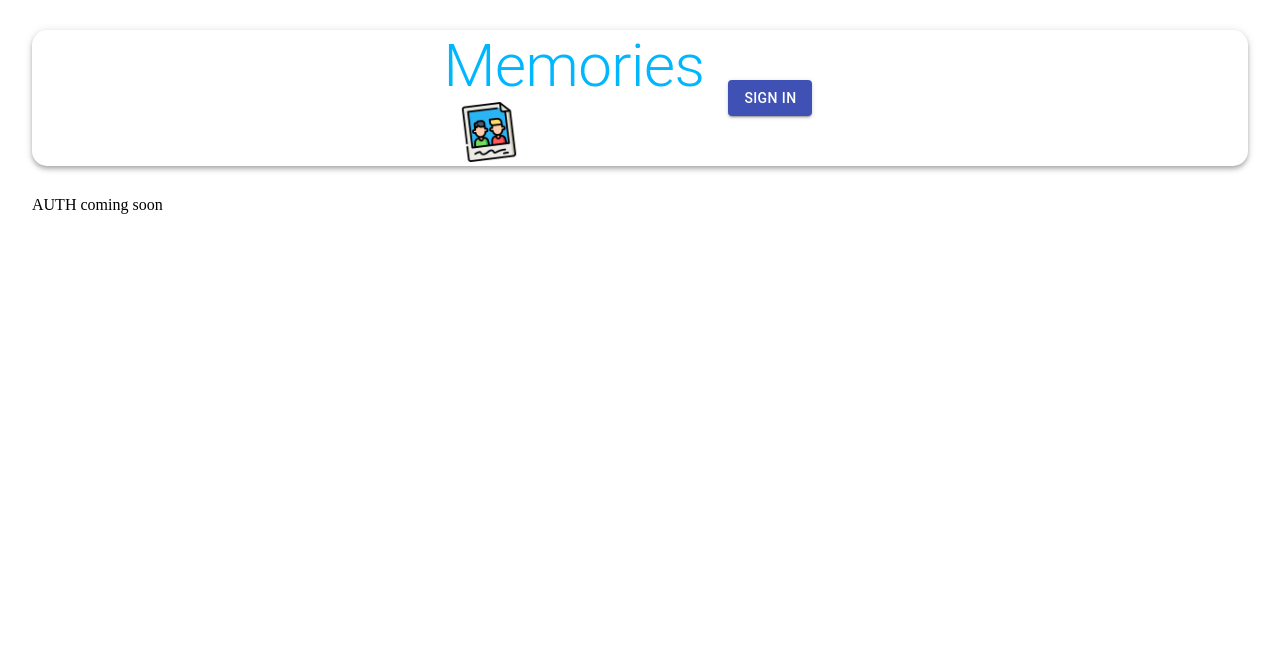
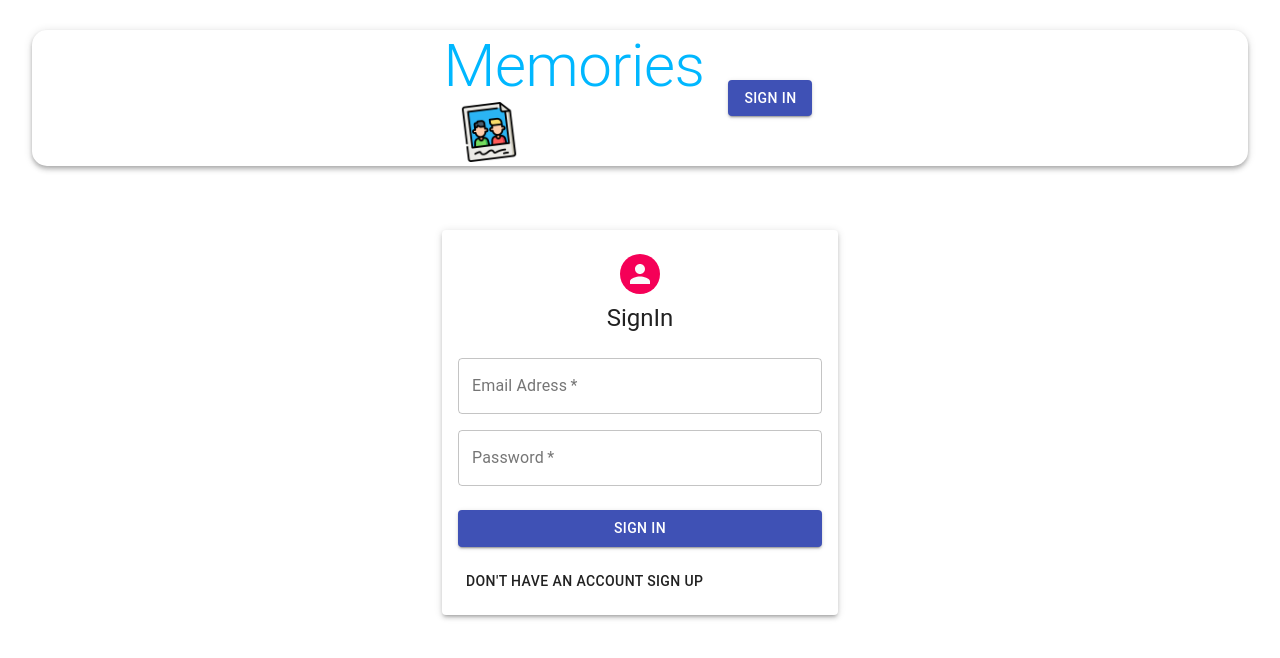
Before and after one commit to ivanveselinov/MemoriesAuth, a React (Create React App) app in the folder client/: page /auth in a window 1280 px wide. Shown: the top 658 px of the page. Built offline with nearby package versions, Linux system fonts and the light colour scheme.

Commit message:
auth form done ( frontend)

```diff
--- a/client/package.json
+++ b/client/package.json
@@ -10,8 +10,10 @@
     "@testing-library/react": "^12.1.2",
     "@testing-library/user-event": "^13.5.0",
     "axios": "^0.24.0",
+    "icons": "^1.0.0",
     "jwt-decode": "^3.1.2",
     "moment": "^2.29.1",
+    "mui": "^0.0.1",
     "react": "^17.0.2",
     "react-dom": "^17.0.2",
     "react-file-base64": "^1.0.3",
--- a/client/src/App.js
+++ b/client/src/App.js
@@ -13,6 +13,7 @@
 
         <BrowserRouter>
             <Container maxwidth ="lg">
+
               <Navbar/>            {/* NavBar */}
                 <Switch>   {/* Switch bettween 2 components */}
                     <Route>
--- a/client/src/components/Auth/Auth.js
+++ b/client/src/components/Auth/Auth.js
@@ -1,10 +1,68 @@
-import React from 'react'
+import React, {useState} from 'react'
+import {Avatar, Button, Paper, Grid, Typography, Container, TextField} from '@material-ui/core';
+// import LockOutlinedIcon from '@mui/icons-material/LockOutlined';
+import useStyles from './styles';
+import Input from './Input';
 
 const Auth = () => {
-    const state = null
+
+    const classes = useStyles();
+    const [showPassword, setShowPassword] = useState(false);  // Props for show password
+    const [isSignUp, setIsSignUp] = useState(false);          // Switch between sign In and sign Up
+
+    const handleSubmit = () => {
+
+    }
+
+    const handleChange = () => {
+
+    }
+
+    const switchMode = () => {
+        setIsSignUp((prevIsSignUp) => !prevIsSignUp );
+        handleShowPassword(false);
+    }
+
+    const handleShowPassword = () => setShowPassword((prevShowPassword) => !prevShowPassword)  // If clicked show else dont show password
+
     return (
         <div>
-            AUTH coming soon
+            <Container conponent = "main" maxWidth="xs">
+                <Paper className={classes.paper} elevation={3}>
+                    <Avatar className={classes.avatar}>
+                        {/* <LockOutlinedIcon/> */}
+                    </Avatar>
+                    <Typography variant="h5">{isSignUp ? 'SignUp' : 'SignIn'}</Typography>
+                    <form className={classes.form} onSubmit>{handleSubmit}
+                        <Grid container spacing={2}>
+                            {
+                                isSignUp && (
+                                    <>
+                                                     {/* import Input.js and half too! */}
+                                        <Input name='firstName' label='First Name' handleChange={handleChange} autoFocus half />
+                                        <Input name='lastName' label='Last Name' handleChange={handleChange} half />
+
+                                    </>
+                                )
+                            }
+                            <Input name="email" label="Email Adress" handleChange={handleChange} type="email"/>
+                            <Input name="password" label="Password" handleChange={handleChange} type={showPassword ? "text" : "password"} handleShowPassword={handleShowPassword}/>
+                            { isSignUp && <Input name="confirmPassword" label="Repeat Password" handleChange={handleChange} type="password" />}   {/*  If is Sign up show!! */}
+                        </Grid>
+                        <Button type="submit" fullWidth variant='contained' color="primary" className={classes.submit}>
+                            {isSignUp ? 'Sign Up' : 'Sign In'}
+                        </Button>
+                        {/* Switch between Sign Up and Sign In */}
+                        <Grid container justufy='flex-end'>
+                            <Grid item>
+                                <Button onClick={switchMode}>
+                                    {isSignUp ? 'Already have an account? Sign In' : "Don't have an account Sign Up"}
+                                </Button>
+                            </Grid>
+                        </Grid>
+                    </form>
+                </Paper>
+            </Container>
         </div>
     )
 }
--- /dev/null
+++ b/client/src/components/Auth/Input.js
@@ -0,0 +1,33 @@
+import React from 'react'
+import {TextField, Grid, InputAdornment, IconButton} from '@material-ui/core'
+import Visibility from '@material-ui/icons/Visibility'
+import VisibilityOff from '@material-ui/icons/VisibilityOff'
+
+const Input = ({ name, handleChange, label, autoFocus, type, handleShowPassword, half }) => {
+    return (
+        // If half is true then make sm=6 else sm=12
+       <Grid item xs={12} sm={half ? 6 : 12}>
+            <TextField
+                name={name}
+                onChange={handleChange}
+                variant="outlined"
+                required
+                fullWidth
+                label={label}
+                autoFocus={autoFocus}
+                type={type}
+                inputProps={name === 'password' && {
+                    endAdornment: (
+                        <InputAdornment position="end">
+                            <IconButton onClick={handleShowPassword}>
+                                {type === 'password' ? <Visibility /> : <VisibilityOff/>}
+                            </IconButton>
+                        </InputAdornment>
+                    )
+                }}
+            />
+       </Grid>
+    )
+}
+
+export default Input
--- a/client/src/components/Auth/styles.js
+++ b/client/src/components/Auth/styles.js
@@ -0,0 +1,30 @@
+import { makeStyles } from '@material-ui/core/styles';
+
+export default makeStyles((theme) => ({
+  paper: {
+    marginTop: theme.spacing(8),
+    display: 'flex',
+    flexDirection: 'column',
+    alignItems: 'center',
+    padding: theme.spacing(2),
+  },
+  root: {
+    '& .MuiTextField-root': {
+      margin: theme.spacing(1),
+    },
+  },
+  avatar: {
+    margin: theme.spacing(1),
+    backgroundColor: theme.palette.secondary.main,
+  },
+  form: {
+    width: '100%', // Fix IE 11 issue.
+    marginTop: theme.spacing(3),
+  },
+  submit: {
+    margin: theme.spacing(3, 0, 2),
+  },
+  googleButton: {
+    marginBottom: theme.spacing(2),
+  },
+}));
--- a/client/src/components/Navbar/Navbar.js
+++ b/client/src/components/Navbar/Navbar.js
@@ -17,7 +17,7 @@
                   </div>
                   <Toolbar className={classes.toolbar}>
                       {user ? (
-                         <div className={classes.profile}>                                                              //first letter of name
+                         <div className={classes.profile}>                                                              {/* first letter of name */}
                             <Avatar className={classes.purple} alt={user.result.name} src={user.result.imageUrl}>{user.result.name.charAt(0)}</Avatar> // Avatar
                             <Typography className={classes.userName} variant="h6">{user.result.name}</Typography> //userName
                             <Button variant="contained" className={classes.logout} color="secondary">Logout</Button>
```
Also changed, not shown: 1 other file (tests, documents, lock files or other folders).
